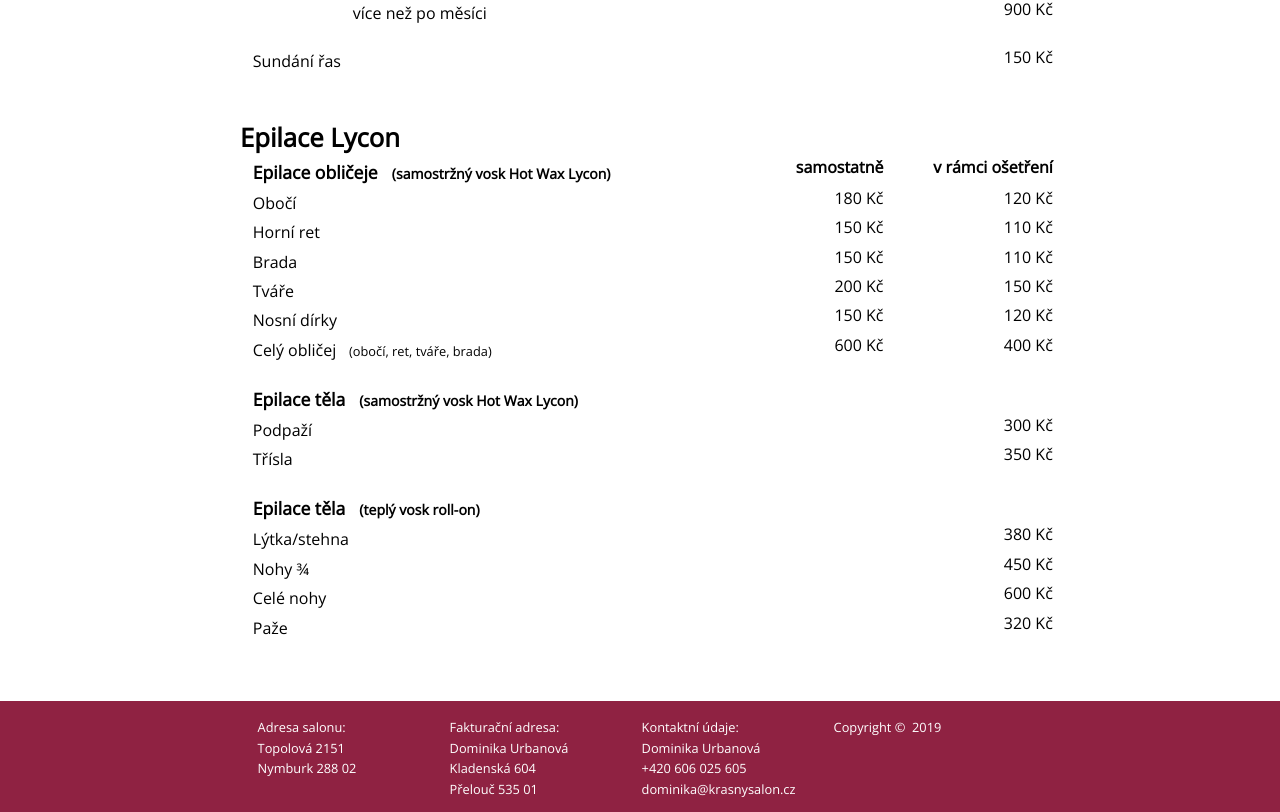
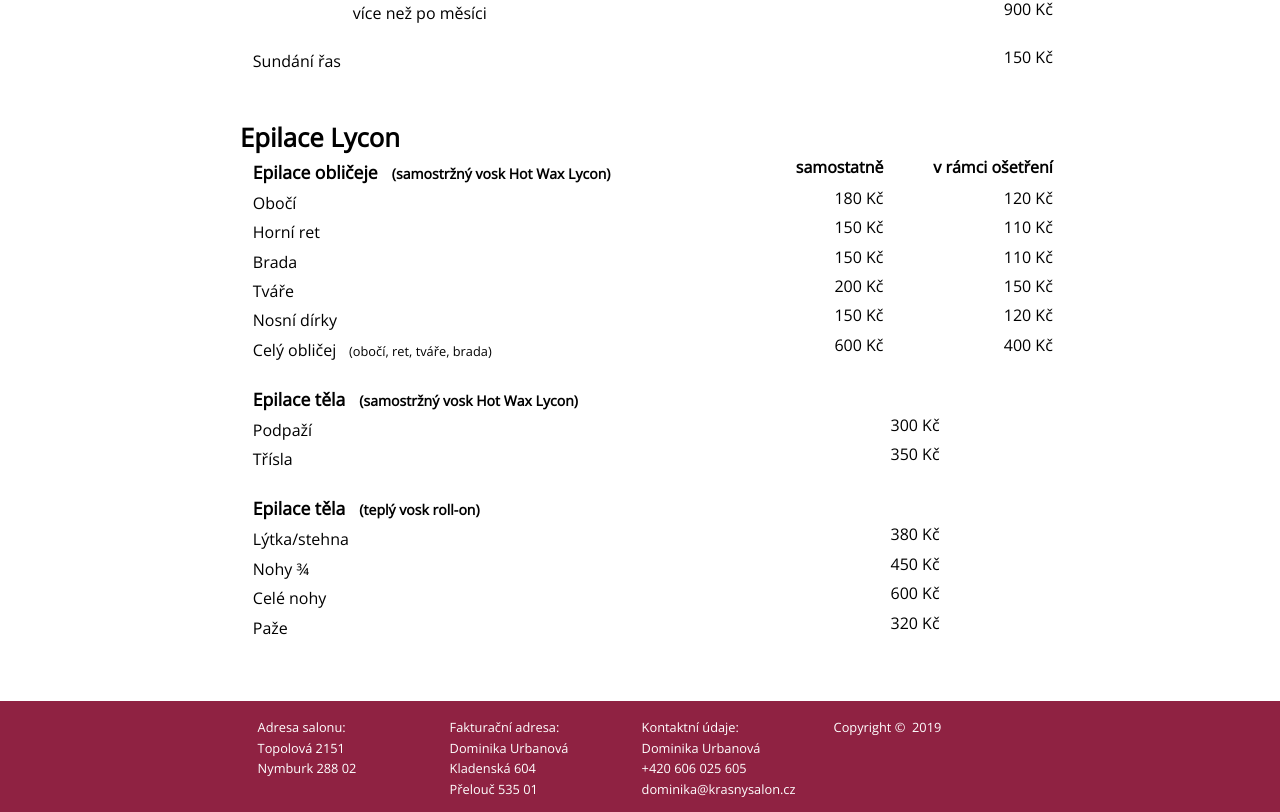
Before and after one commit to valerijmedvid/krasnysalon, a Vue app: page /cenik in a window 1280 px wide. Shown: the part 1135-1947 px from the top of the page. Built offline with nearby package versions, Linux system fonts and the light colour scheme; what vue-silentbox would draw is missing.

Commit message:
edit pricing

```diff
--- a/src/views/Pricing.vue
+++ b/src/views/Pricing.vue
@@ -151,6 +151,8 @@
         <td><br /></td>
         <td></td>
       </tr>
+    </table>
+    <table class="lycon">
       <tr>
         <td>
           <p>Epilace těla<small>(samostržný vosk Hot Wax Lycon) </small></p>
@@ -164,6 +166,7 @@
           </td>
           <td><span></span></td>
           <td style="text-align: right">{{ service.price }} Kč</td>
+          <td><span></span></td>
         </tr>
       </template>
       <tr class="empty">
```
